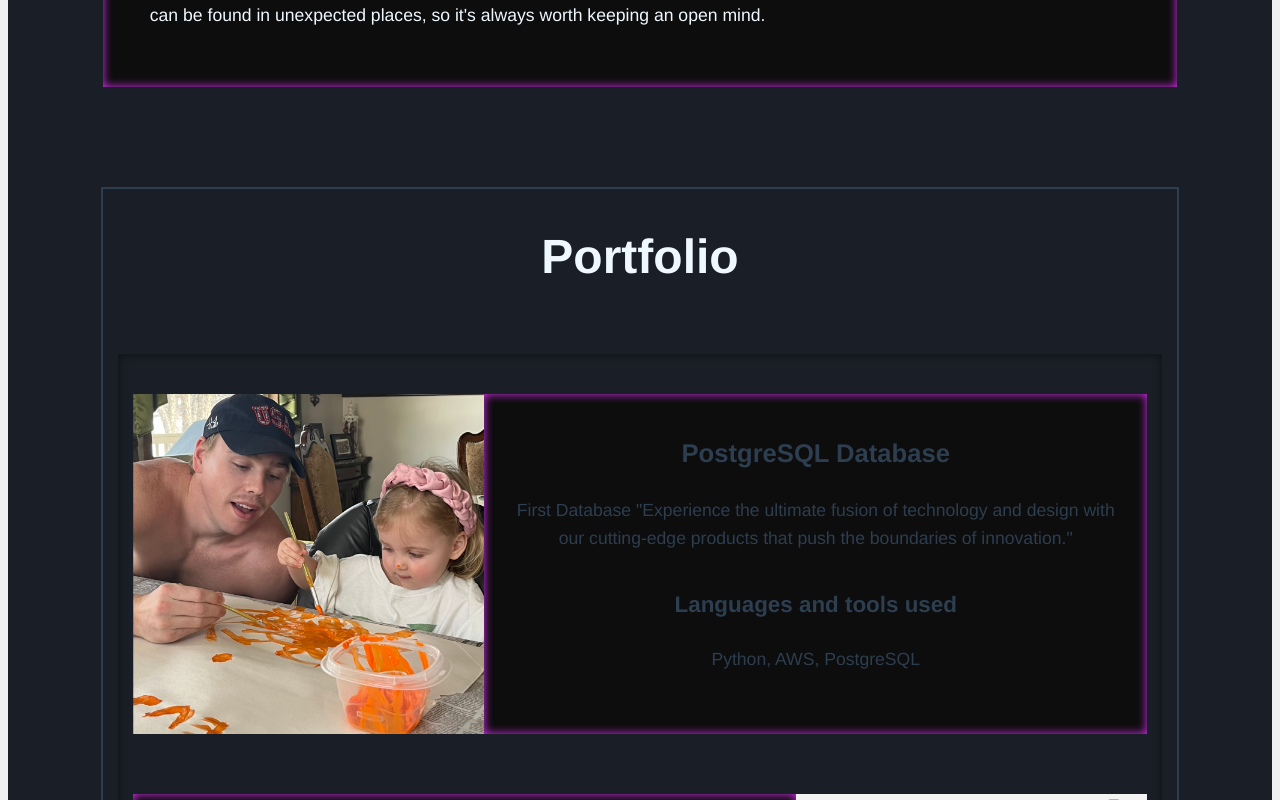
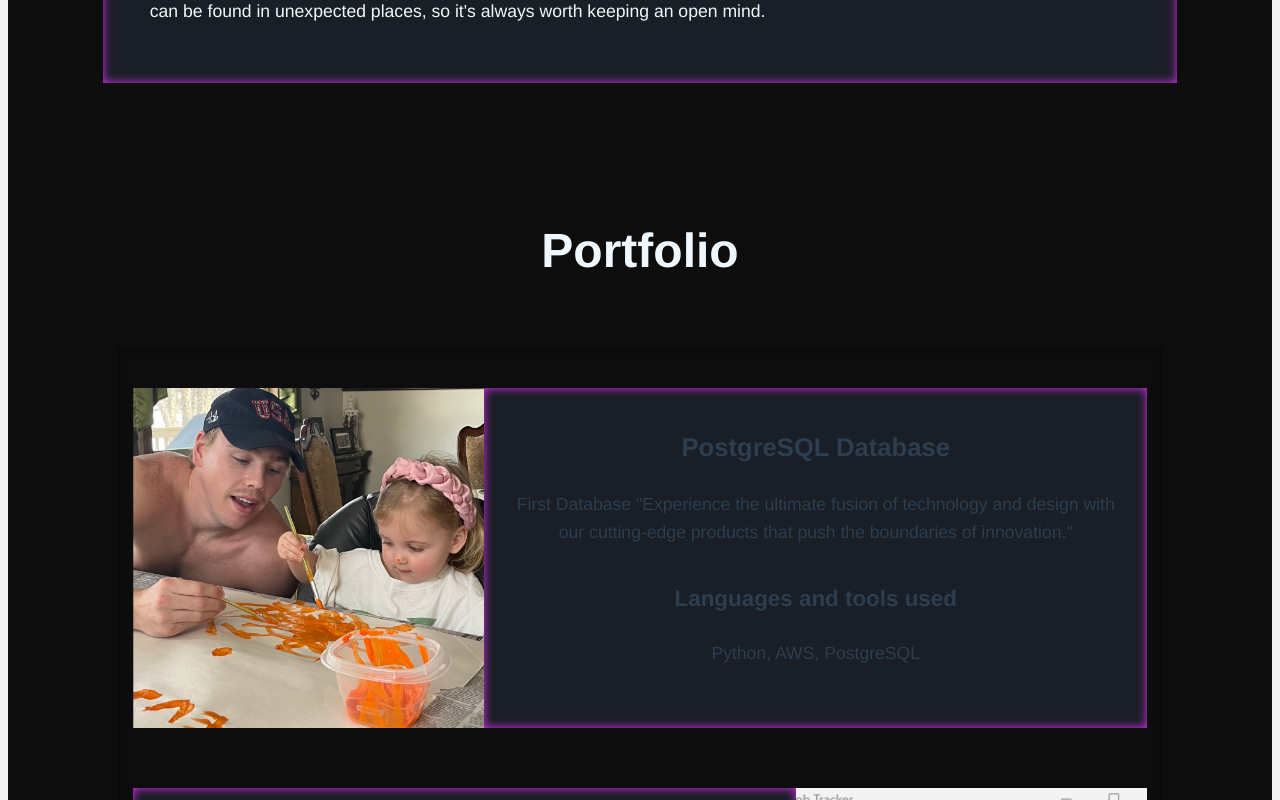
Before and after one commit to Eli-Dolney/web2, a Vue app in the folder site/: page / in a window 1280 px wide. Shown: the part 1420-2220 px from the top of the page. Built offline with nearby package versions, Linux system fonts and the light colour scheme.

Commit message:
colors again smh

```diff
--- a/site/src/components/AboutComponent.vue
+++ b/site/src/components/AboutComponent.vue
@@ -54,7 +54,7 @@
 #about {
   padding: 50px 0;
 
-  background-color: #1A1E26;
+  background-color: #0D0D0D;
 }
 
 .section-wrapper {
@@ -72,6 +72,7 @@
   box-sizing: border-box;
   box-shadow: inset 0 0 10px #DB2EF2;
   background-color: #0D0D0D;
+  background-color: #1A1E26;
 
 }
 
--- a/site/src/components/ContactComponent.vue
+++ b/site/src/components/ContactComponent.vue
@@ -101,7 +101,7 @@
 #contact {
   padding: 50px 0;
 
-  background-color: #1A1E26;
+  background-color: #0D0D0D;
 }
 
 
@@ -131,7 +131,7 @@
   margin: 0 auto;
   padding: 2rem;
   box-shadow: inset 0 0 10px rgba(0, 0, 0, 0.5);
-  background-color: #1A1E26;
+  background-color: #0D0D0D;
 }
 
 .accordion {
@@ -148,7 +148,7 @@
 
   margin-top: 4rem;
 
-  background-color: #1A1E26
+  background-color: #0D0D0D;
 }
 
 @media (min-width: 45em) {
@@ -193,8 +193,8 @@
   padding: var(--_panel-padding);
   padding-right: calc(var(--_panel-padding) * 4);
   border-radius: calc(((var(--_panel-padding) * 1.5) + var(--_button-size)) / 2);
+  background-color: #1A1E26;
 
-  background-color: #0D0D0D;
   box-shadow: inset 0 0 10px #DB2EF2;
 }
 
@@ -264,7 +264,7 @@
 .accordion-title {
   font-size: 2.5rem;
   font-weight: 700;
-  color: #DB2EF2;
+  color: aliceblue;
   position: relative;
   isolation: isolate;
 
--- a/site/src/components/FooterComponent.vue
+++ b/site/src/components/FooterComponent.vue
@@ -14,7 +14,7 @@
 
   <style scoped>
   footer {
-    background-color: #1A1E26;;
+    background-color: #0D0D0D;
     color: #fff;
     padding: 1rem;
     font-family: Arial, sans-serif;
@@ -25,6 +25,6 @@
     justify-content: center;
     align-items: center;
     width: 100%;
-    box-shadow: inset 0 0 10px rgba(0, 0, 0, 0.5);
+    box-shadow: inset 0 0 10px #DB2EF2;
   }
   </style>
--- a/site/src/components/HeaderComponent.vue
+++ b/site/src/components/HeaderComponent.vue
@@ -45,7 +45,7 @@
   display: flex;
   justify-content: center;
   align-items: center;
-  border: 2px solid green;
+
 
 }
 
--- a/site/src/components/PortfolioComponent.vue
+++ b/site/src/components/PortfolioComponent.vue
@@ -73,7 +73,8 @@
 <style scoped>
 #portfolio {
   padding: 50px 0;
-  background-color: #1A1E26;
+
+  background-color: #0D0D0D;
 
 
 }
@@ -81,8 +82,8 @@
 .section-wrapper {
   width: 85%;
   margin: 0 auto;
-  border: 2px solid ;
-  background-color: #1A1E26;
+
+  background-color: #0D0D0D;
 }
 
 h2 {
--- a/site/src/components/ProjectComponent.vue
+++ b/site/src/components/ProjectComponent.vue
@@ -40,7 +40,7 @@
   width: 100%;
 
   box-sizing: border-box; /* Added box-sizing property */
-  background-color: #283040;
+  background-color: #0D0D0D;
 }
 
 .portfolio-project:nth-child(even) .project-content {
@@ -75,7 +75,7 @@
   box-shadow: inset 0 0 10px #DB2EF2; /* Added red border */
   display: flex; /* Add this to make sure the text container stretches to the same height as the image container */
   flex-direction: column;
-  background-color: #0D0D0D;
+  background-color: #1A1E26;
 }
 
 @media (max-width: 768px) {
--- a/site/src/components/SkillsComponent.vue
+++ b/site/src/components/SkillsComponent.vue
@@ -100,7 +100,7 @@
   text-align: left;
   padding: 20px;
   background-color: #1A1E26;
-
+  background-color: #0D0D0D;
 
 }
 h2 {
@@ -145,7 +145,7 @@
   flex-wrap: wrap;
   margin: 0 auto;
 
-  background-color: #0D0D0D;
+  background-color: #1A1E26;
   box-shadow: inset 0 0 10px #DB2EF2;
 }
 
```
